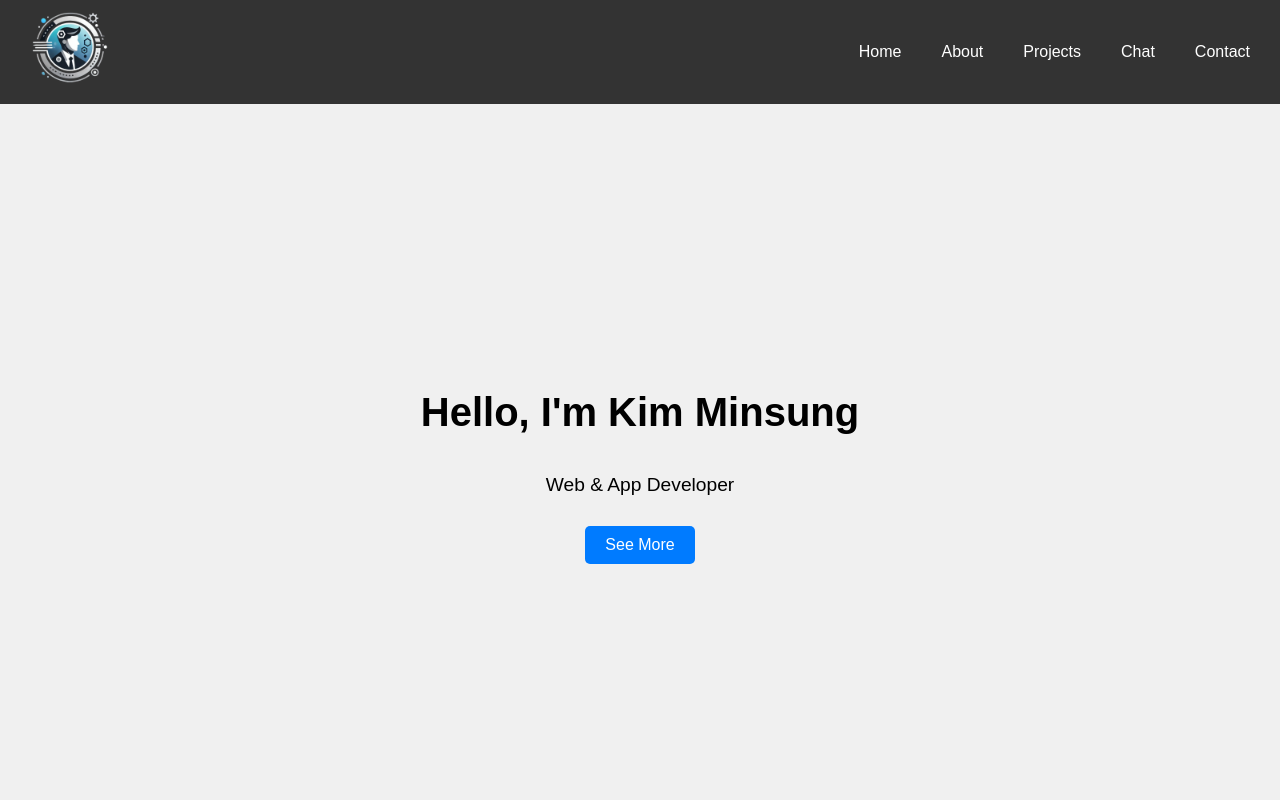
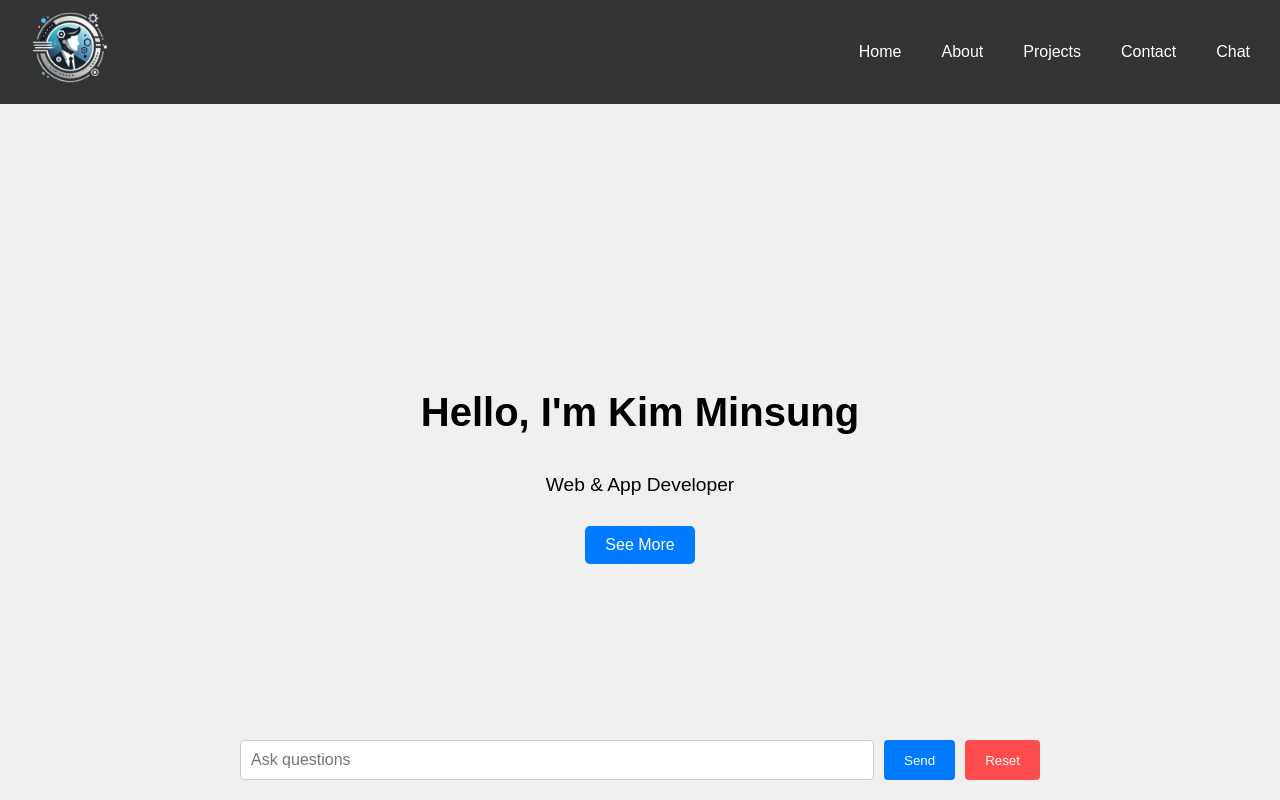
Before and after one commit to minncode/MyAiWebsite, a React (Create React App) app in the folder websiteai/: page / in a window 1280 px wide. Shown: the top 800 px of the page. Built offline with nearby package versions, Linux system fonts and the light colour scheme.

Commit message:
update chat

```diff
--- a/websiteai/src/App.js
+++ b/websiteai/src/App.js
@@ -14,8 +14,8 @@ function App() {
       <Home />
       <About />
       <Projects />
+      <Contact />
       <Chat />
-      <Contact />
     </div>
   );
 }
--- a/websiteai/src/components/Chat.js
+++ b/websiteai/src/components/Chat.js
@@ -1,32 +1,91 @@
-import React, { useState } from 'react';
+import React, { useState, useEffect, useRef } from 'react';
 import styles from '../css/Chat.module.css';
 
 function Chat() {
   const [input, setInput] = useState('');
-  const [response, setResponse] = useState('');
+  const [messages, setMessages] = useState([]); // 대화 기록 저장
+  const chatEndRef = useRef(null); // 스크롤을 위한 ref
+  const [isLoading, setIsLoading] = useState(false);
+
+  // 대화가 추가될 때마다 맨 아래로 스크롤
+  useEffect(() => {
+    chatEndRef.current?.scrollIntoView({ behavior: 'smooth' });
+  }, [messages]);
 
   const sendMessage = async () => {
+    if (!input.trim()) return; // 빈 입력 방지
+
+    // 사용자 메시지 추가
+    const userMessage = { role: 'user', content: input };
+    setMessages((prev) => [...prev, userMessage]);
+
+    // 입력 필드 초기화
+    setInput('');
+    setIsLoading(true);
+    // AI 응답 요청
+    try {
       const res = await fetch('http://localhost:5000/ask', {
         method: 'POST',
         headers: { 'Content-Type': 'application/json' },
         body: JSON.stringify({ message: input }),
       });
       const data = await res.json();
-    setResponse(data.choices[0].message.content);
+      const aiMessage = { role: 'assistant', content: data.choices[0].message.content };
+      setMessages((prev) => [...prev, aiMessage]);
+    } catch (error) {
+      console.error('Error:', error);
+      const errorMessage = { role: 'assistant', content: '오류가 발생했습니다. 다시 시도해주세요.' };
+      setMessages((prev) => [...prev, errorMessage]);
+    } finally {
+      setIsLoading(false);
+    }
+  };
+
+  // Enter 키로 메시지 전송
+  const handleKeyPress = (e) => {
+    if (e.key === 'Enter') {
+      sendMessage();
+    }
+  };
+
+  const clearChat = () => {
+    setMessages([]);
+    setInput('');
   };
 
   return (
     <section id="chat" className={styles.chat}>
       <h2 className={styles.title}>Chatting with AI</h2>
+      <div className={styles.chatContainer}>
+        {messages.map((msg, index) => (
+          <div
+            key={index}
+            className={`${styles.message} ${
+              msg.role === 'user' ? styles.userMessage : styles.aiMessage
+            }`}
+          >
+            <span className={styles.messageContent}>{msg.content}</span>
+          </div>
+        ))}
+        <div ref={chatEndRef} />
+      </div>
+
+      {isLoading && <div className={styles.loading}>로딩 중...</div>}
+
+      <div className={styles.inputContainer}>
         <input
           type="text"
           value={input}
           onChange={(e) => setInput(e.target.value)}
+          onKeyPress={handleKeyPress}
           placeholder="Ask questions"
           className={styles.input}
         />
-      <button onClick={sendMessage} className={styles.button}>Send</button>
-      <div className={styles.response}>{response}</div>
+        <button onClick={sendMessage} className={styles.button}>
+          Send
+        </button>
+        <button onClick={clearChat} className={styles.clearButton}>Reset</button>
+      </div>
     </section>
   );
 }
--- a/websiteai/src/components/Header.js
+++ b/websiteai/src/components/Header.js
@@ -5,7 +5,7 @@ function Header() {
   return (
     <nav className={styles.header}>
       <h2>
-  <a href="/">
+  <a href="/#home" onClick={() => window.location.reload()}>
     <img className={styles.logo} src="/images/sitelogo.png" alt="Site Logo" />
   </a>
 </h2>
@@ -13,8 +13,8 @@ function Header() {
         <li><a href="#home" className={styles.link}>Home</a></li>
         <li><a href="#about" className={styles.link}>About</a></li>
         <li><a href="#projects" className={styles.link}>Projects</a></li>
+        <li><a href="#contact" className={styles.link}>Contact</a></li>
         <li><a href="#chat" className={styles.link}>Chat</a></li>
-        <li><a href="#contact" className={styles.link}>Contact</a></li>
       </ul>
     </nav>
   );
--- a/websiteai/src/css/Chat.module.css
+++ b/websiteai/src/css/Chat.module.css
@@ -1,10 +1,10 @@
 .chat {
   padding: 100px 20px 60px;
-  min-height: 100vh;
+  min-height: 80vh;
   display: flex;
   flex-direction: column;
   align-items: center;
-  background: #fff;
+  background: #f0f0f0;
 }
 
 .title {
@@ -12,12 +12,68 @@
   margin-bottom: 20px;
 }
 
+.chatContainer {
+  width: 100%;
+  max-width: 800px;
+  height: 60vh; /* 대화 창 높이 */
+  overflow-y: auto; /* 스크롤 가능 */
+  border: 1px solid #ccc;
+  border-radius: 8px;
+  padding: 20px;
+  background: #f9f9f9;
+  margin-bottom: 20px;
+}
+
+.message {
+  margin-bottom: 15px;
+  display: flex;
+  align-items: flex-start;
+}
+
+.userMessage {
+  justify-content: flex-end;
+}
+
+.aiMessage {
+  justify-content: flex-start;
+}
+
+.messageContent {
+  max-width: 70%;
+  padding: 10px 15px;
+  border-radius: 15px;
+  line-height: 1.5;
+}
+
+.userMessage .messageContent {
+  background: #007bff;
+  color: white;
+  border-bottom-right-radius: 5px;
+}
+
+.aiMessage .messageContent {
+  background: #e5e5ea;
+  color: black;
+  border-bottom-left-radius: 5px;
+}
+
+.inputContainer {
+  position: fixed;
+  bottom: 20px;
+  left: 50%;
+  transform: translateX(-50%);
+  display: flex;
+  width: 100%;
+  max-width: 800px;
+  gap: 10px;
+}
+
 .input {
+  flex: 1;
   padding: 10px;
-  width: 300px;
-  margin: 10px;
   border: 1px solid #ccc;
   border-radius: 4px;
+  font-size: 1rem;
 }
 
 .button {
@@ -25,7 +81,7 @@
   background: #007bff;
   color: white;
   border: none;
-  border-radius: 5px;
+  border-radius: 4px;
   cursor: pointer;
 }
 
@@ -33,8 +89,27 @@
   background: #0056b3;
 }
 
-.response {
-  margin-top: 20px;
-  max-width: 600px;
-  text-align: center;
+.loading {
+  position: fixed;
+  bottom: 60px;
+  left: 50%;
+  transform: translateX(-50%);
+  color: #555;
+  padding: 10px 20px;
+  margin: 0;
+  border-radius: 4px;
+  z-index: 9999;
 }
+
+.clearButton {
+  padding: 10px 20px;
+  background: #ff4d4f;
+  color: white;
+  border: none;
+  border-radius: 4px;
+  cursor: pointer;
+}
+
+.clearButton:hover {
+  background: #d9363e;
+}
--- a/websiteai/src/css/Contact.module.css
+++ b/websiteai/src/css/Contact.module.css
@@ -1,10 +1,10 @@
 .contact {
   padding: 100px 20px 60px;
-  min-height: 80vh;
+  min-height: 100vh;
   display: flex;
   flex-direction: column;
   align-items: center;
-  background: #f0f0f0;
+  background: #fff;
 }
 
 .title {
```
Lines whose indentation alone changed are shown as unchanged.
